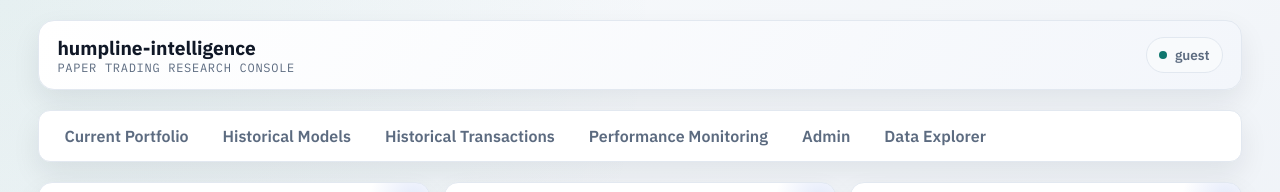
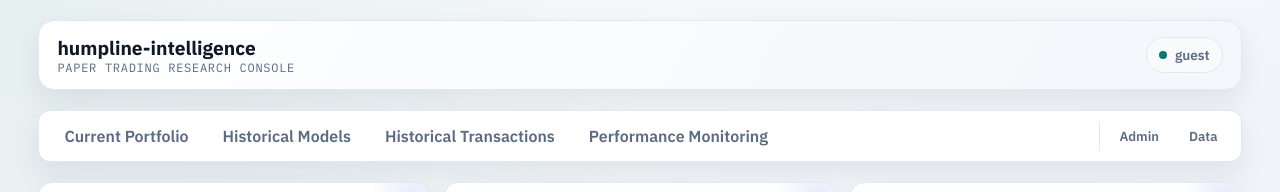
Before and after one commit to dhumphrey11/humpline-intelligence, a Next.js app in the folder web/: page / in a window 1280 px wide. Shown: the top 192 px of the page. Built offline with nearby package versions, Linux system fonts and the light colour scheme; no server answers.

Commit message:
Add compact admin nav cluster

```diff
--- a/web/app/globals.css
+++ b/web/app/globals.css
@@ -95,6 +95,27 @@ main {
   background: var(--panel);
   border: 1px solid var(--card-edge);
   box-shadow: var(--shadow);
+  align-items: center;
+  justify-content: space-between;
+}
+
+.nav-main,
+.nav-admin {
+  display: inline-flex;
+  flex-wrap: wrap;
+  gap: 8px;
+  align-items: center;
+}
+
+.nav-admin {
+  padding-left: 8px;
+  border-left: 1px solid var(--card-edge);
+  color: var(--muted);
+}
+
+.nav-admin .nav-link {
+  font-size: 0.82rem;
+  padding: 5px 10px;
 }
 
 .nav-link {
--- a/web/components/navigation.tsx
+++ b/web/components/navigation.tsx
@@ -3,12 +3,16 @@ import Link from 'next/link';
 export function Navigation() {
   return (
     <nav className="nav-sub">
-      <Link className="nav-link" href="/">Current Portfolio</Link>
-      <Link className="nav-link" href="/models">Historical Models</Link>
-      <Link className="nav-link" href="/transactions">Historical Transactions</Link>
-      <Link className="nav-link" href="/monitoring">Performance Monitoring</Link>
-      <Link className="nav-link" href="/admin">Admin</Link>
-      <Link className="nav-link" href="/admin/data">Data Explorer</Link>
+      <div className="nav-main">
+        <Link className="nav-link" href="/">Current Portfolio</Link>
+        <Link className="nav-link" href="/models">Historical Models</Link>
+        <Link className="nav-link" href="/transactions">Historical Transactions</Link>
+        <Link className="nav-link" href="/monitoring">Performance Monitoring</Link>
+      </div>
+      <div className="nav-admin">
+        <Link className="nav-link" href="/admin">Admin</Link>
+        <Link className="nav-link" href="/admin/data">Data</Link>
+      </div>
     </nav>
   );
 }
```
